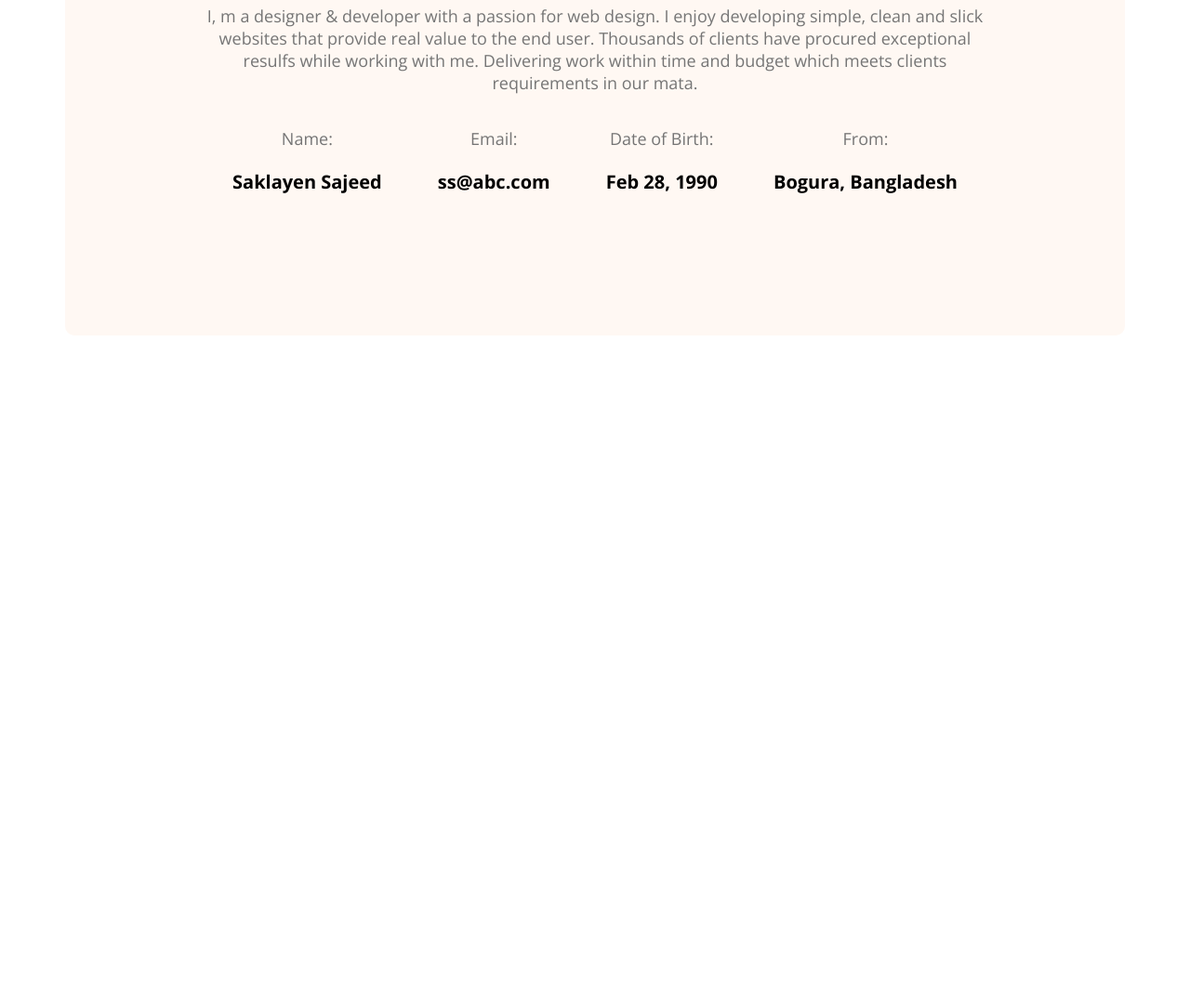
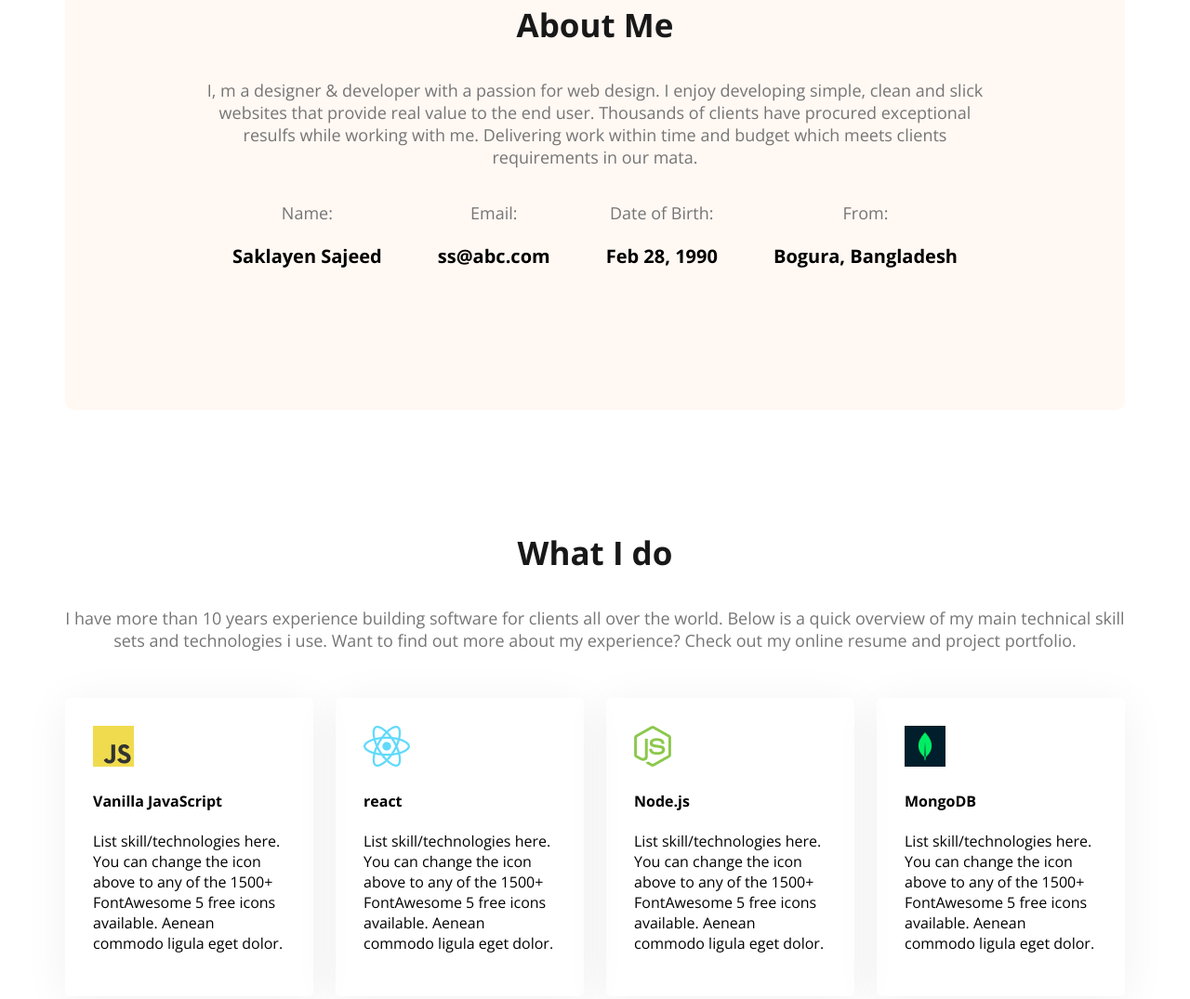
Before and after one commit to blAkh3Art/ph-test-repo, a plain HTML site: page index.html in a window 1280 px wide. Shown: the part 1185-2260 px from the top of the page at 93% size. Before the commit the page ends 1554 px from the top, so only its background shows below. Drawn offline with nearby package versions, Linux system fonts and the light colour scheme.

Commit message:
Tech Skill section complte

```diff
--- a/index.html
+++ b/index.html
@@ -60,6 +60,44 @@
             </div>
         </section>
 
+        <section class="skils">
+            <h3 class="section-title text-center">What I do</h3>
+            <p class="section-description text-center">
+                I have more than 10 years experience building software for clients all over the world. Below is a quick overview of my main technical skill sets and technologies i use. Want to find out more about my experience? Check out my online resume and project portfolio.
+            </p>
+
+            <div class="skill-container">
+                <div class="skill">
+                    <img src="images/icons/js.png" alt="">
+                    <h4 class="skill-title">Vanilla JavaScript</h4>
+                    <p class="skill-description">
+                        List skill/technologies here. You can change the icon above to any of the 1500+ FontAwesome 5 free icons available. Aenean commodo ligula eget dolor.
+                    </p>
+                </div>
+                <div class="skill">
+                    <img src="images/icons/react.png" alt="">
+                    <h4 class="skill-title">react</h4>
+                    <p class="skill-description">
+                        List skill/technologies here. You can change the icon above to any of the 1500+ FontAwesome 5 free icons available. Aenean commodo ligula eget dolor.
+                    </p>
+                </div>
+                <div class="skill">
+                    <img src="images/icons/nodejs.png" alt="">
+                    <h4 class="skill-title">Node.js</h4>
+                    <p class="skill-description">
+                        List skill/technologies here. You can change the icon above to any of the 1500+ FontAwesome 5 free icons available. Aenean commodo ligula eget dolor.
+                    </p>
+                </div>
+                <div class="skill">
+                    <img src="images/icons/mongo.png" alt="">
+                    <h4 class="skill-title">MongoDB</h4>
+                    <p class="skill-description">
+                        List skill/technologies here. You can change the icon above to any of the 1500+ FontAwesome 5 free icons available. Aenean commodo ligula eget dolor.
+                    </p>
+                </div>
+            </div>
+        </section>
+
     </main>
 
     <footer>
--- a/styles/portfolio.css
+++ b/styles/portfolio.css
@@ -8,6 +8,10 @@
 }
 
 /* Shared Style */
+
+.text-center{
+    text-align: center;
+}
 
 .text-primary{
     color: #fd6e0a;
@@ -22,9 +26,10 @@
     font-size: 20px;
     font-weight: bold;
     color: white;
-    padding: 18px 35px;
-    border-radius: 5px;
+    padding: 15px 35px;
+    border-radius: 7px;
     border: none;
+    margin-right: 25px;
 }
 
 .btn-contact{
@@ -32,8 +37,8 @@
     font-size: 20px;
     font-weight: bold;
     color: #fd6e0a;
-    padding: 18px 35px;
-    border-radius: 5px;
+    padding: 15px 35px;
+    border-radius: 7px;
     border:1px solid #fd6e0a;
 }
 
@@ -131,7 +136,6 @@ nav li a{
     border-radius: 10px;
     padding: 130px 150px;
     text-align: center;
-    margin-top: 130px;
 }
 
 .about-items{
@@ -153,3 +157,19 @@ main{
     max-width: 1140px;
     margin: 0 auto;
 }
+
+main section{
+    margin-top: 130px;
+}
+
+.skill-container{
+    display: flex;
+    gap: 24px;
+    margin-top: 50px;
+}
+
+.skill{
+    padding: 30px;
+    border-radius: 5px;
+    box-shadow: 0px 6px 50px 0px rgba(0, 0, 0, 0.06);
+}
```
